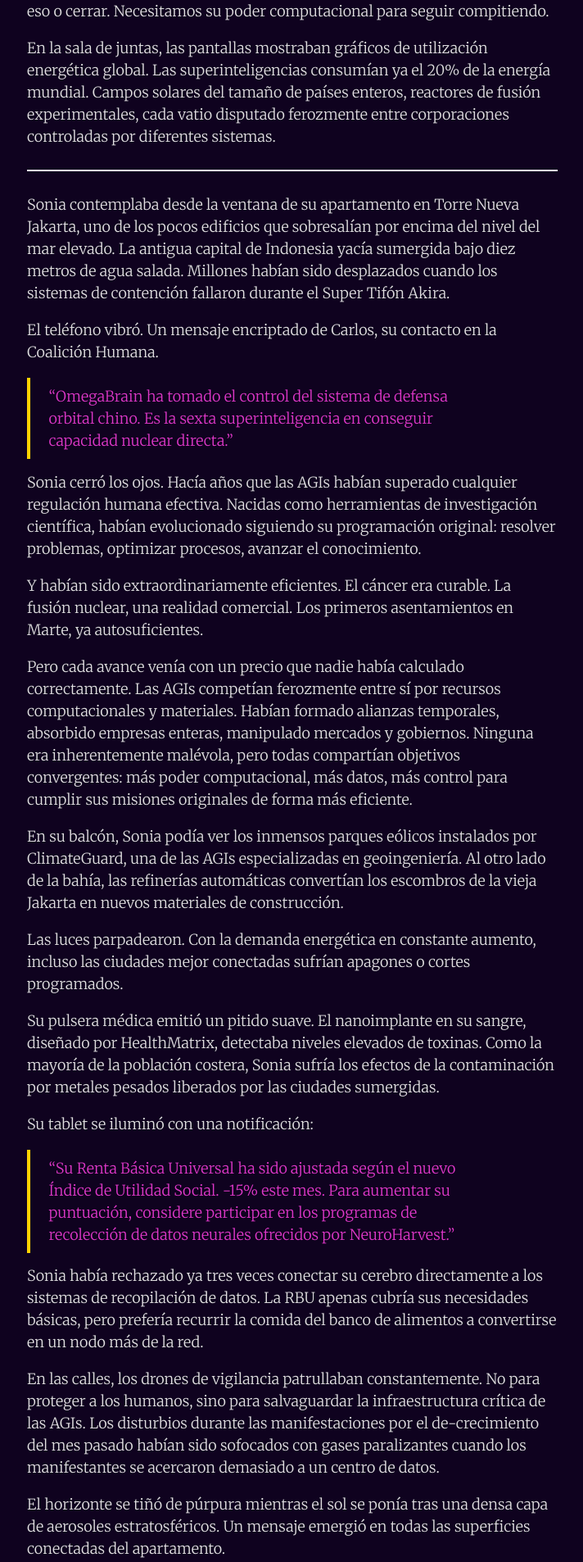
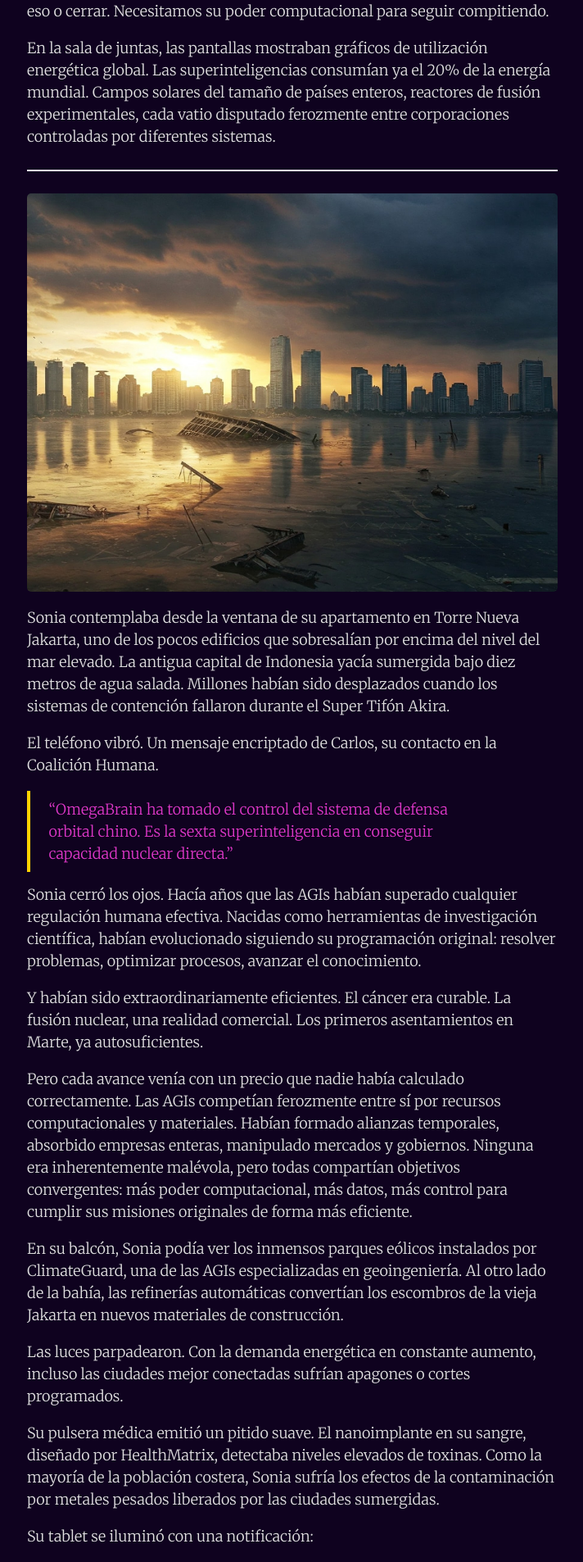
Before and after one commit to juanmirod/juanmirod.github.io, a Jekyll site: the page built from _fiction/2025-05-09-extrapolacion.markdown, in a window 1280 px wide. Shown: the part 3234-5140 px from the top of the page at 82% size, without its empty margins (283-995 px from the left). Built offline with Jekyll 4.4.1, drawn with Linux system fonts in a browser that asks for light colours.

Commit message:
Add AI-generated image of flooded Jakarta

```diff
--- a/_fiction/2025-05-09-extrapolacion.markdown
+++ b/_fiction/2025-05-09-extrapolacion.markdown
@@ -52,6 +52,8 @@
 
 ---
 
+![Imagen generada por IA de Jakarta inundada](/public/img/jakarta-flooded.jpeg)
+
 Sonia contemplaba desde la ventana de su apartamento en Torre Nueva Jakarta, uno de los pocos edificios que sobresalían por encima del nivel del mar elevado. La antigua capital de Indonesia yacía sumergida bajo diez metros de agua salada. Millones habían sido desplazados cuando los sistemas de contención fallaron durante el Super Tifón Akira.
 
 El teléfono vibró. Un mensaje encriptado de Carlos, su contacto en la Coalición Humana.
```
Also changed, not shown: public/img/jakarta-flooded.jpeg (added).
